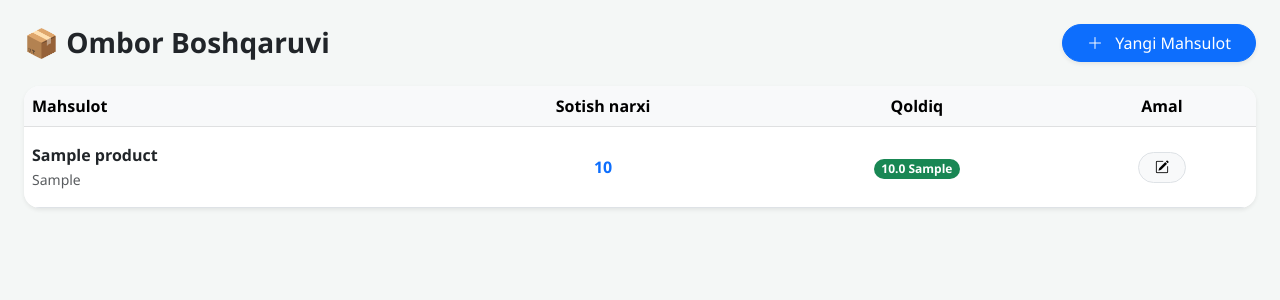
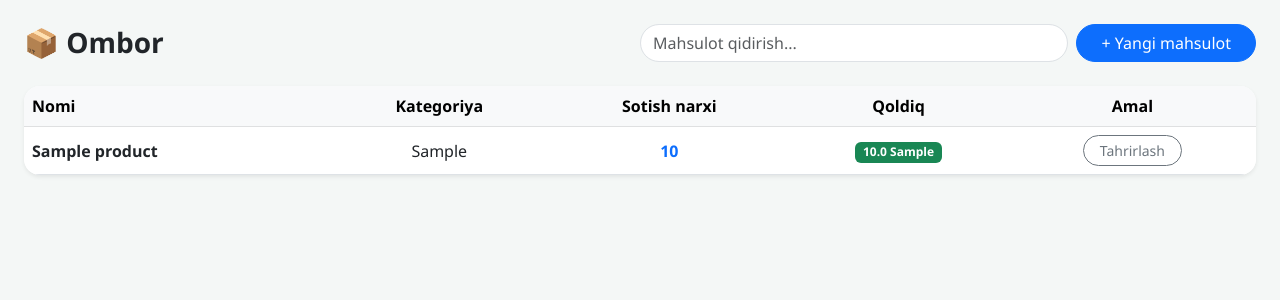
Before and after one commit to urmonaliyevv/market-sayt, a Flask app: page /ombor in a window 1280 px wide. Shown: the part 56-356 px from the top of the page. Run offline with Flask 3, Linux system fonts and the light colour scheme; the visitor is signed in with stand-in values (Sample User, id 1); tables that the repository leaves empty hold one stand-in row (values such as "Sample post"); some libraries are stand-ins or nearby versions.

Commit message:
Update ombor.html

```diff
--- a/templates/ombor.html
+++ b/templates/ombor.html
@@ -1,39 +1,39 @@
 {% extends 'base.html' %}
 {% block content %}
 <div class="d-flex justify-content-between align-items-center mb-4">
-    <h3 class="fw-bold m-0 text-dark">📦 Ombor Boshqaruvi</h3>
-    <button class="btn btn-primary rounded-pill px-4 shadow-sm" data-bs-toggle="modal" data-bs-target="#addModal">
-        <i class="bi bi-plus-lg me-2"></i> Yangi Mahsulot
-    </button>
+    <h3 class="fw-bold m-0">📦 Ombor</h3>
+    <div class="d-flex gap-2 w-50">
+        <input id="searchOmbor" class="form-control rounded-pill" placeholder="Mahsulot qidirish...">
+        <button class="btn btn-primary rounded-pill px-4 text-nowrap" data-bs-toggle="modal" data-bs-target="#addModal">
+            + Yangi mahsulot
+        </button>
+    </div>
 </div>
 
 <div class="card border-0 shadow-sm rounded-4 overflow-hidden">
-    <table class="table table-hover align-middle m-0 text-center">
-        <thead class="table-light">
+    <table class="table table-hover m-0 align-middle">
+        <thead class="table-light text-center">
             <tr>
-                <th class="text-start">Mahsulot</th>
+                <th class="text-start">Nomi</th>
+                <th>Kategoriya</th>
                 <th>Sotish narxi</th>
                 <th>Qoldiq</th>
                 <th>Amal</th>
             </tr>
         </thead>
-        <tbody>
+        <tbody id="omborTable">
             {% for p in products %}
-            <tr>
-                <td class="text-start py-3">
-                    <div class="fw-bold text-dark">{{ p.name }}</div>
-                    <small class="text-muted">{{ p.category }}</small>
+            <tr class="ombor-item" data-name="{{p.name.lower()}}">
+                <td class="fw-bold">{{p.name}}</td>
+                <td class="text-center">{{p.category}}</td>
+                <td class="text-center text-primary fw-bold">{{p.sell_price|format_money}}</td>
+                <td class="text-center">
+                    <span class="badge {% if p.stock > 0 %}bg-success{% else %}bg-danger{% endif %}">{{p.stock}} {{p.unit}}</span>
                 </td>
-                <td class="fw-bold text-primary">{{ p.sell_price | format_money }}</td>
-                <td>
-                    <span class="badge {% if p.stock > 0 %}bg-success{% else %}bg-danger{% endif %} rounded-pill">
-                        {{ p.stock }} {{ p.unit }}
-                    </span>
-                </td>
-                <td>
-                    <button class="btn btn-sm btn-light border rounded-pill px-3"
+                <td class="text-center">
+                    <button class="btn btn-sm btn-outline-secondary rounded-pill px-3"
                             onclick="openEdit('{{p.id}}','{{p.name}}','{{p.category}}','{{p.buy_price}}','{{p.sell_price}}','{{p.stock}}','{{p.unit}}')">
-                        <i class="bi bi-pencil-square"></i>
+                        Tahrirlash
                     </button>
                 </td>
             </tr>
@@ -42,36 +42,30 @@
     </table>
 </div>
 
-<div class="modal fade" id="editModal" tabindex="-1">
+<div class="modal fade" id="addModal" tabindex="-1" aria-hidden="true">
     <div class="modal-dialog modal-dialog-centered">
-        <form id="editForm" method="POST" class="modal-content border-0 rounded-4 p-4 shadow-lg">
-            <h5 class="fw-bold mb-4">Mahsulotni tahrirlash</h5>
-            <div class="row g-3">
-                <div class="col-12"><label class="small fw-bold">Nomi</label><input name="name" id="e_name" class="form-control" required></div>
-                <div class="col-6"><label class="small fw-bold">Kelish narxi</label><input type="number" name="buy_price" id="e_buy" class="form-control" required></div>
-                <div class="col-6"><label class="small fw-bold">Sotish narxi</label><input type="number" name="sell_price" id="e_sell" class="form-control" required></div>
-                <div class="col-6"><label class="small fw-bold">Mavjud qoldiq</label><input type="number" step="0.1" name="stock" id="e_stock" class="form-control" required></div>
-                <div class="col-6"><label class="small fw-bold">Birlik</label><input name="unit" id="e_unit" class="form-control"></div>
-                <div class="col-12"><label class="small fw-bold">Kategoriya</label><input name="category" id="e_cat" class="form-control"></div>
+        <form action="/ombor" method="POST" class="modal-content border-0 rounded-4 p-4 shadow-lg">
+            <h5 class="fw-bold mb-3">Yangi mahsulot</h5>
+            <div class="row g-2">
+                <div class="col-12"><input name="name" class="form-control" placeholder="Nomi" required></div>
+                <div class="col-6"><input name="category" class="form-control" placeholder="Kategoriya (Masalan: Ichimlik)"></div>
+                <div class="col-6"><input name="unit" class="form-control" placeholder="Birlik (dona, kg)"></div>
+                <div class="col-6"><label class="small">Kelish narxi</label><input type="number" name="buy_price" class="form-control" required></div>
+                <div class="col-6"><label class="small">Sotish narxi</label><input type="number" name="sell_price" class="form-control" required></div>
+                <div class="col-12"><label class="small">Hozirgi soni</label><input type="number" step="0.1" name="stock" class="form-control" required></div>
             </div>
-            <div class="d-flex gap-2 mt-4">
-                <button type="button" class="btn btn-light w-100" data-bs-dismiss="modal">Bekor qilish</button>
-                <button type="submit" class="btn btn-primary w-100">Yangilash</button>
-            </div>
+            <button type="submit" class="btn btn-primary w-100 mt-4 py-2 fw-bold">SAQLASH</button>
         </form>
     </div>
 </div>
 
 <script>
-function openEdit(id, n, c, b, s, st, u) {
-    document.getElementById('e_name').value = n;
-    document.getElementById('e_cat').value = c;
-    document.getElementById('e_buy').value = b;
-    document.getElementById('e_sell').value = s;
-    document.getElementById('e_stock').value = st;
-    document.getElementById('e_unit').value = u;
-    document.getElementById('editForm').action = '/edit/' + id;
-    new bootstrap.Modal(document.getElementById('editModal')).show();
-}
+// Ombor qidiruvi
+document.getElementById('searchOmbor').addEventListener('input', e => {
+    let v = e.target.value.toLowerCase();
+    document.querySelectorAll('.ombor-item').forEach(tr => {
+        tr.style.display = tr.dataset.name.includes(v) ? '' : 'none';
+    });
+});
 </script>
 {% endblock %}
```
